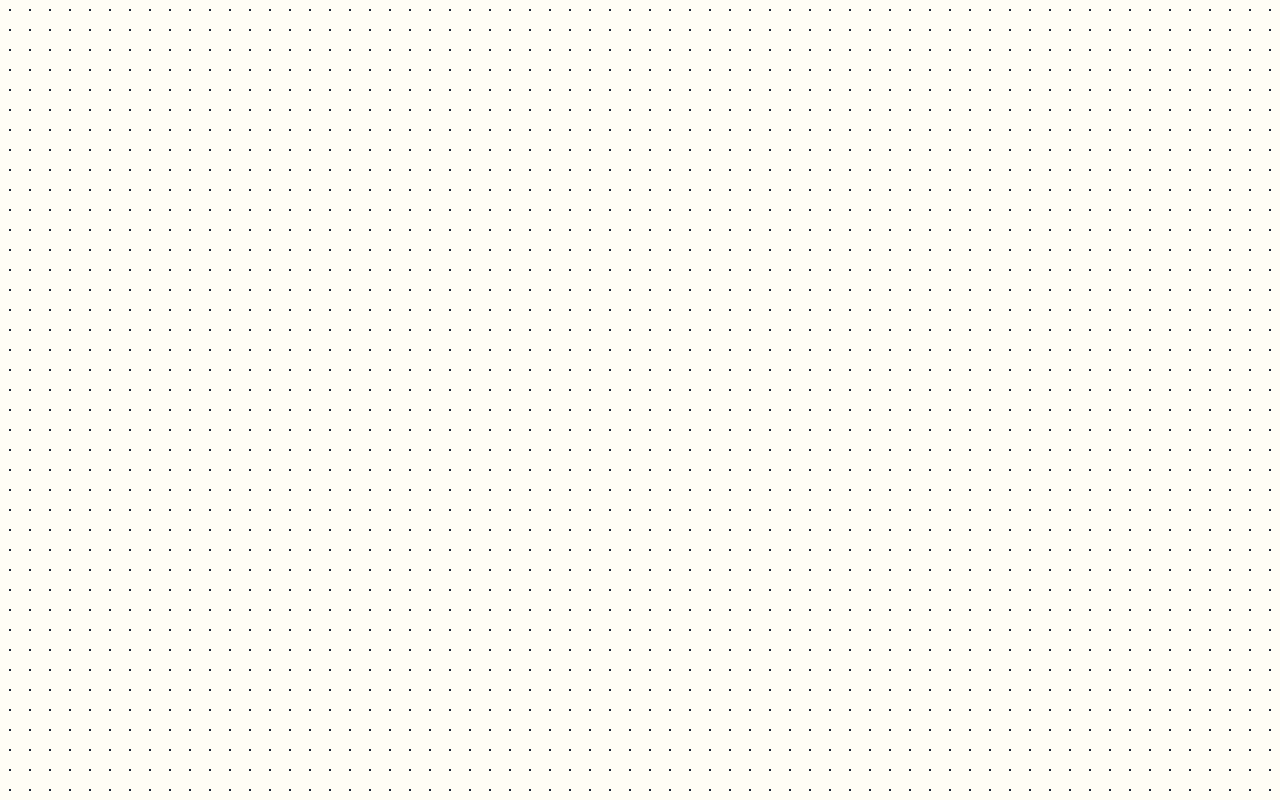
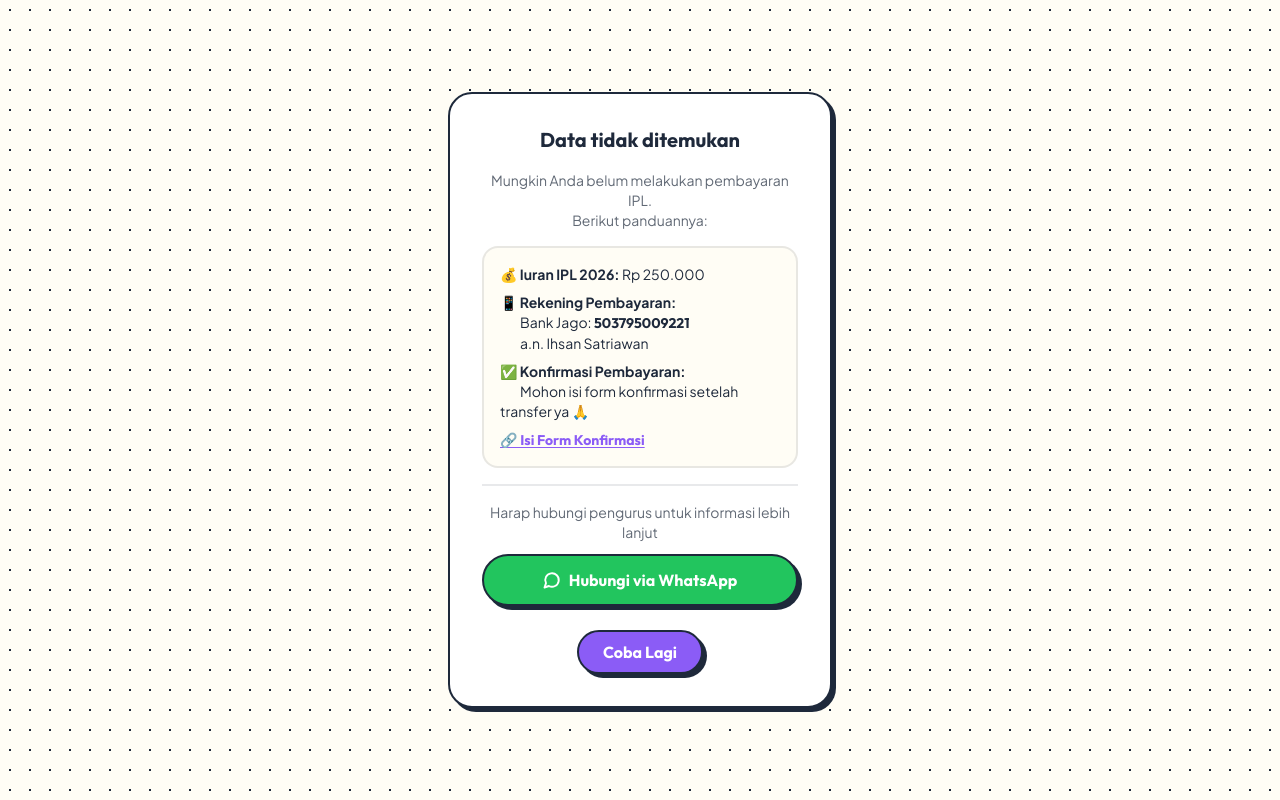
Before and after one commit to ihsansatriawan/catat-uang-warga, a React (Vite) app: page /warga/1/1 in a window 1280 px wide. Before the commit this address had no page. Built offline with nearby package versions, Linux system fonts and the light colour scheme.

Commit message:
feat: add /warga/:blok/:nomorRumah route with WargaPage

```diff
--- a/src/App.jsx
+++ b/src/App.jsx
@@ -1,5 +1,6 @@
 import { Routes, Route } from 'react-router-dom'
 import HomePage from './components/HomePage'
+import WargaPage from './components/WargaPage'
 import LeaderboardView from './components/LeaderboardView'
 import BroadcastView from './components/BroadcastView'
 import ExpensesView from './components/ExpensesView'
@@ -8,6 +9,7 @@ function App() {
   return (
     <Routes>
       <Route path="/" element={<HomePage />} />
+      <Route path="/warga/:blok/:nomorRumah" element={<WargaPage />} />
       <Route path="/leaderboard" element={<LeaderboardView />} />
       <Route path="/broadcast" element={<BroadcastView />} />
       <Route path="/pengeluaran" element={<ExpensesView />} />
--- /dev/null
+++ b/src/components/WargaPage.jsx
@@ -0,0 +1,75 @@
+import { useParams, useNavigate } from 'react-router-dom'
+import { MessageCircle } from 'lucide-react'
+import { getResident } from '../data/helpers'
+import DashboardView from './DashboardView'
+
+export default function WargaPage() {
+  const { blok, nomorRumah } = useParams()
+  const navigate = useNavigate()
+  const resident = getResident(blok, nomorRumah)
+
+  if (!resident) {
+    return (
+      <div className="flex flex-col items-center justify-center min-h-screen px-4 animate-pop-in">
+        <div className="bg-white border-2 border-slate-dark rounded-3xl shadow-hard p-8 max-w-sm w-full text-center space-y-4">
+          <p className="font-heading text-xl font-bold text-slate-dark">Data tidak ditemukan</p>
+          <p className="font-body text-sm text-slate-dark/70">
+            Mungkin Anda belum melakukan pembayaran IPL.
+            <br />Berikut panduannya:
+          </p>
+
+          <div className="bg-cream border-2 border-slate-dark/10 rounded-2xl p-4 text-left space-y-2 font-body text-sm text-slate-dark">
+            <p>💰 <strong>Iuran IPL 2026:</strong> Rp 250.000</p>
+            <p>📱 <strong>Rekening Pembayaran:</strong><br />
+              <span className="ml-5">Bank Jago: <span className="font-heading font-bold">503795009221</span></span><br />
+              <span className="ml-5">a.n. Ihsan Satriawan</span>
+            </p>
+            <p>✅ <strong>Konfirmasi Pembayaran:</strong><br />
+              <span className="ml-5">Mohon isi form konfirmasi setelah transfer ya 🙏</span>
+            </p>
+            <a
+              href="https://forms.gle/u8XSmBgTKN46rSLp7"
+              target="_blank"
+              rel="noopener noreferrer"
+              className="inline-flex items-center gap-1.5 text-violet font-heading font-bold underline underline-offset-2 hover:text-violet/80 transition-colors"
+            >
+              🔗 Isi Form Konfirmasi
+            </a>
+          </div>
+
+          <div className="border-t-2 border-slate-dark/10 pt-4">
+            <p className="font-body text-sm text-slate-dark/70 mb-3">
+              Harap hubungi pengurus untuk informasi lebih lanjut
+            </p>
+            <a
+              href={`https://wa.me/628111719913?text=${encodeURIComponent(`Saya mencari nomor rumah saya: Blok ${blok} No. ${nomorRumah} namun data tidak ditemukan`)}`}
+              target="_blank"
+              rel="noopener noreferrer"
+              className="
+                inline-flex items-center justify-center gap-2 w-full
+                bg-green text-white font-heading font-bold
+                border-2 border-slate-dark rounded-full px-6 py-3
+                shadow-hard
+                hover:translate-x-[-2px] hover:translate-y-[-2px] hover:shadow-hard-lg
+                active:translate-x-0 active:translate-y-0 active:shadow-hard-sm
+                transition-all duration-150
+              "
+            >
+              <MessageCircle size={18} strokeWidth={2.5} />
+              Hubungi via WhatsApp
+            </a>
+          </div>
+
+          <button
+            onClick={() => navigate('/')}
+            className="mt-2 bg-violet text-white font-heading font-bold border-2 border-slate-dark rounded-full px-6 py-2 shadow-hard hover:translate-x-[-2px] hover:translate-y-[-2px] transition-all"
+          >
+            Coba Lagi
+          </button>
+        </div>
+      </div>
+    )
+  }
+
+  return <DashboardView resident={resident} onBack={() => navigate('/')} />
+}
```
